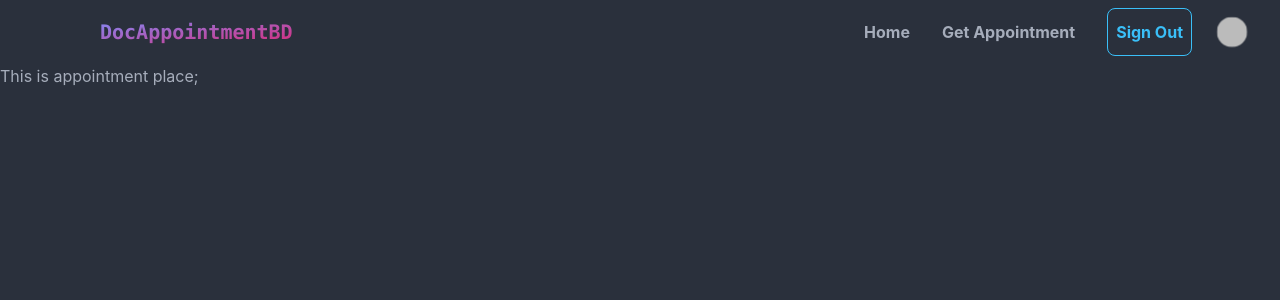
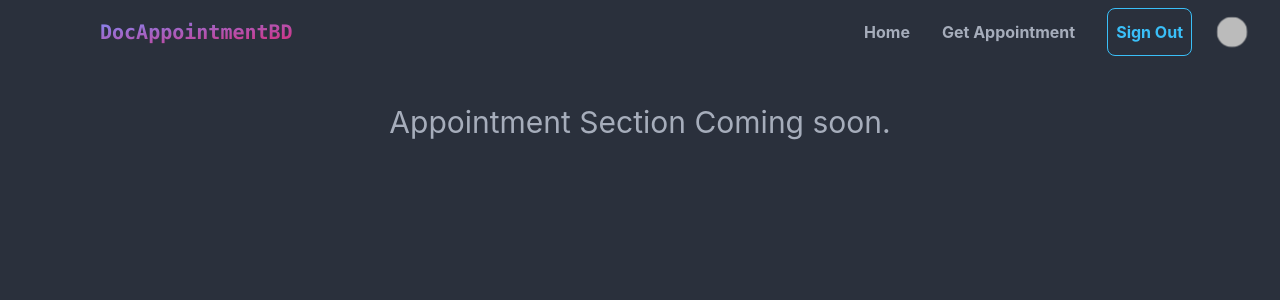
Before and after one commit to atique-atq/doc-appointment, a React (Create React App) app: page /appointment in a window 1280 px wide. Shown: the top 300 px of the page. Built offline with nearby package versions, Linux system fonts and the light colour scheme; no server answers; sample sign-in values are in the browser's storage.

Commit message:
changed in save user

```diff
--- a/src/Pages/Appointment/Appointment.js
+++ b/src/Pages/Appointment/Appointment.js
@@ -2,8 +2,8 @@ import React from 'react';
 
 const Appointment = () => {
     return (
-        <div>
-            This is appointment place;
+        <div className='flex items-center justify-center text-3xl mt-10'>
+            Appointment Section Coming soon.
         </div>
     );
 };
--- a/src/Pages/Shared/Login/Login.js
+++ b/src/Pages/Shared/Login/Login.js
@@ -31,7 +31,6 @@ const Login = () => {
         const email = user.email;
         console.log('User', user);
         saveUser(user.displayName, user.email);
-        setCreatedUserEmail(email);
       })
       .catch((error) => {
         console.error(error);
@@ -45,7 +44,6 @@ const Login = () => {
         const email = user.email;
         console.log('---- : ', user);
         saveUser(user.displayName, user.email);
-        setCreatedUserEmail(email);
       })
       .catch((error) => {
         console.error(error);
@@ -72,7 +70,7 @@ const Login = () => {
 
   const saveUser = (name, email) => {
     const user = { name, email };
-    fetch("https://doctor-appointment-server-eight.vercel.app/users", {
+    fetch("https://doctor-appointment-server-atique-atq.vercel.app/users", {
       method: "POST",
       headers: {
         "content-type": "application/json",
@@ -81,6 +79,7 @@ const Login = () => {
     })
       .then((res) => res.json())
       .then((data) => {
+        setCreatedUserEmail(email);
         console.log("user saved! :", data);
       });
   };
--- a/src/Pages/Shared/Signup/Signup.js
+++ b/src/Pages/Shared/Signup/Signup.js
@@ -50,9 +50,6 @@ const SignUp = () => {
           toast.success("Registration Successful", {
           position: "top-right",
         });
-        toast.success("Registration Successful", {
-          position: "top-right",
-        });
         form.reset();
       })
       .catch((e) => {
@@ -63,7 +60,7 @@ const SignUp = () => {
 
   const saveUser = (name, email) => {
     const user = { name, email };
-    fetch("https://doctor-appointment-server-eight.vercel.app/users", {
+    fetch("https://doctor-appointment-server-atique-atq.vercel.app/users", {
       method: "POST",
       headers: {
         "content-type": "application/json",
--- a/src/hooks/useToken.js
+++ b/src/hooks/useToken.js
@@ -5,7 +5,7 @@ const useToken = email => {
 
     useEffect(() => {
         if (email) {
-            fetch(`https://doctor-appointment-server-eight.vercel.app/jwt?email=${email}`)
+            fetch(`https://doctor-appointment-server-atique-atq.vercel.app/jwt?email=${email}`)
                 .then(res => res.json())
                 .then(data => {
                     if (data.accessToken) {
```
